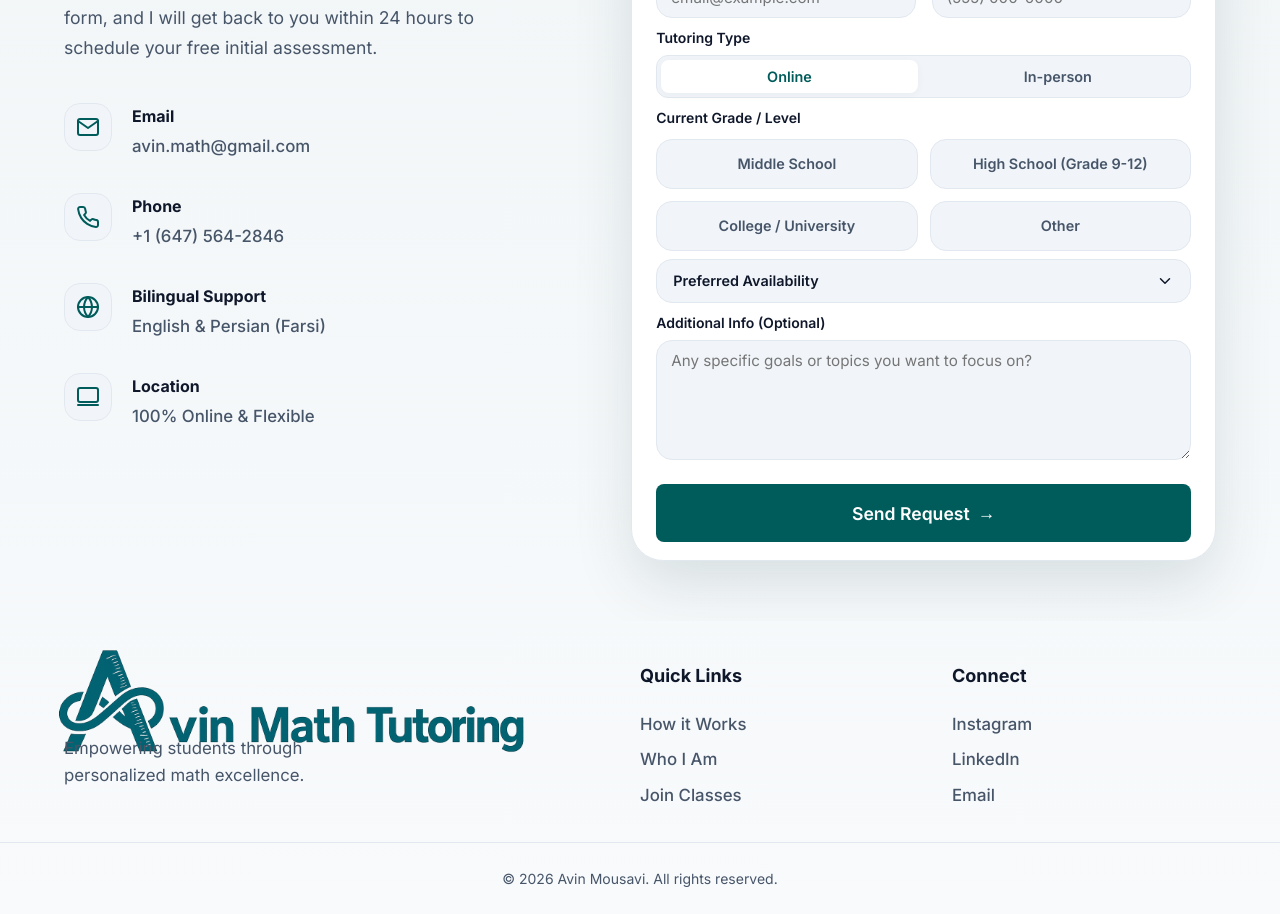
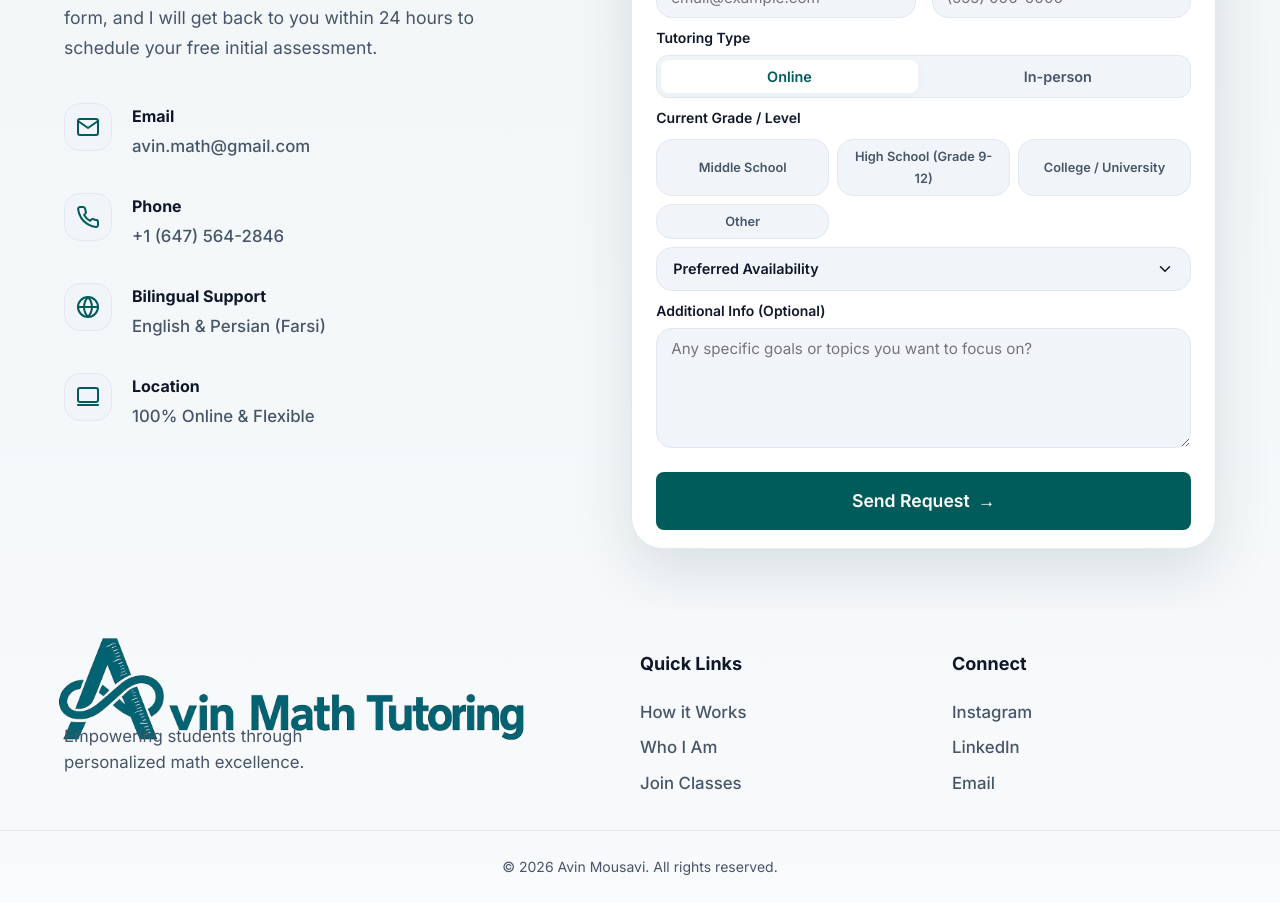
Before and after one commit to parsaabbasian/Math_Tutoring, a Next.js app: page / in a window 1280 px wide. Shown: the part 2140-3054 px from the top of the page. Built offline with nearby package versions, Linux system fonts and the light colour scheme.

Commit message:
Shrink grade level cards to further optimize form space

```diff
--- a/src/app/components/Contact.module.css
+++ b/src/app/components/Contact.module.css
@@ -131,8 +131,8 @@
 
 .gradeGrid {
   display: grid;
-  grid-template-columns: repeat(auto-fit, minmax(200px, 1fr));
-  gap: 12px;
+  grid-template-columns: repeat(auto-fit, minmax(140px, 1fr));
+  gap: 8px;
   margin-top: 4px;
 }
 
@@ -141,7 +141,7 @@
   cursor: pointer;
   border: 1px solid var(--border);
   border-radius: var(--radius-md);
-  padding: 12px 16px;
+  padding: 6px 10px;
   background: var(--surface-alt);
   transition: var(--transition);
   display: flex;
@@ -169,7 +169,7 @@
 }
 
 .gradeName {
-  font-size: 0.9rem;
+  font-size: 0.8rem;
   font-weight: 600;
   color: var(--text-muted);
   transition: var(--transition);
```
